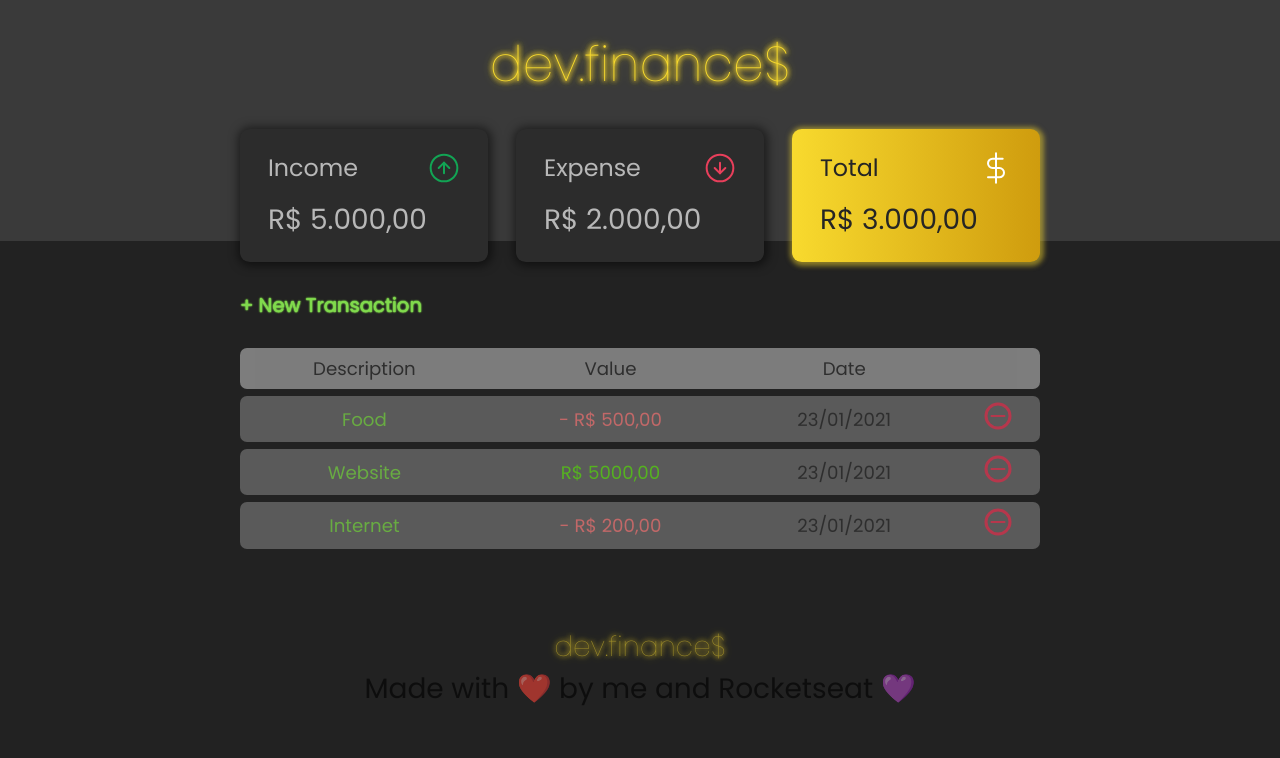
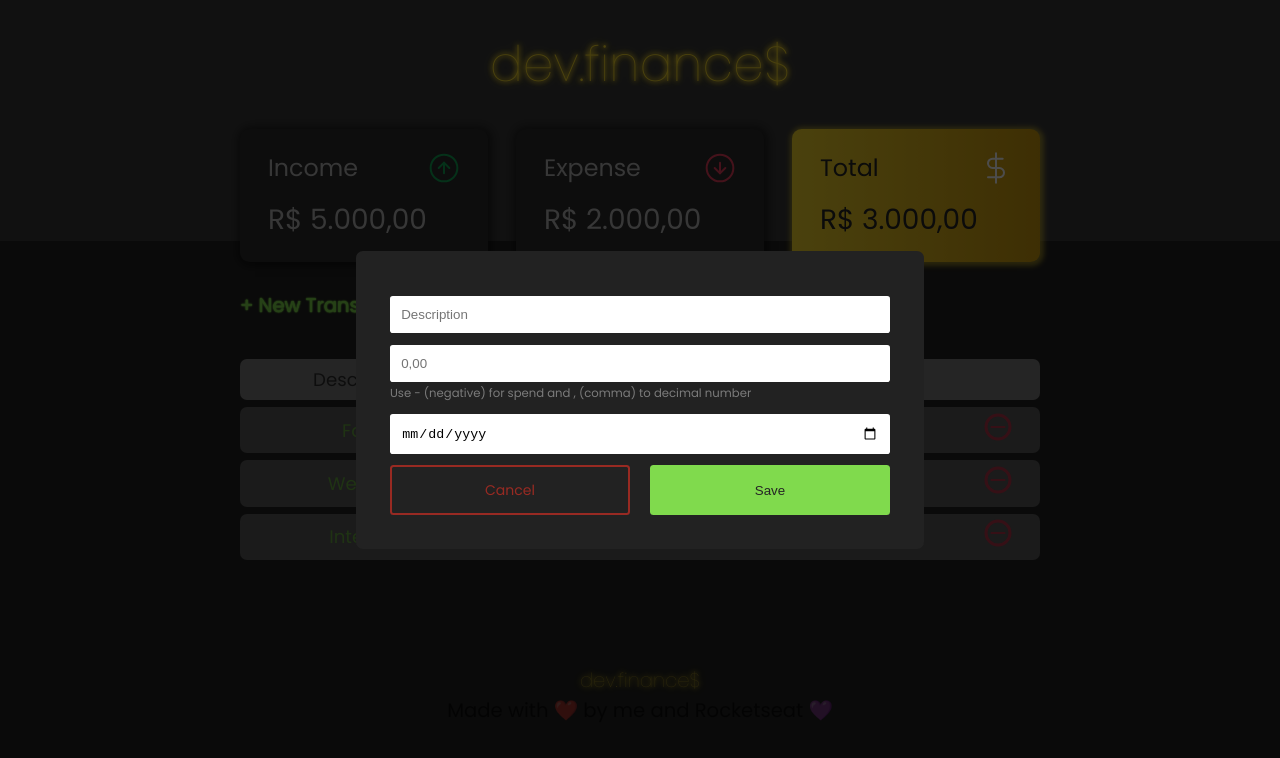
Before and after one commit to Pedro-Murilo/devfinance, a React (Create React App) app: page / in a window 1280 px wide. Shown: the top 758 px of the page. Built offline with nearby package versions, Linux system fonts and the light colour scheme.

Commit message:
style: fixed some styles and finalized Modal.js styles

```diff
--- a/src/components/Footer/FooterStyles.js
+++ b/src/components/Footer/FooterStyles.js
@@ -4,10 +4,10 @@ import { ColorNeon, ColorNeonSecondary } from '../Balance/BalanceStyles';
 
 export const FooterContainer = styled.footer`
     text-align: center;
-    padding: 5rem 0 2rem;
+    padding: 7rem 0 2rem;
     color: #000;
     opacity: 0.6;
-    font-size: 2rem;
+    font-size: 1.4rem;
 
     p:first-child {
         font-weight: 100;
--- a/src/components/Modal/Modal.js
+++ b/src/components/Modal/Modal.js
@@ -1,26 +1,36 @@
-import { ModalStyles, ModalWrapper } from "./ModalStyles";
+import { ModalStyles, ModalContainer, ScreenOnlyLabel, InputContainer, ButtonStyles, FormContainer } from "./ModalStyles";
 import { ScreenOnly } from '../Balance/BalanceStyles';
 
 const Modal = () => {
   return (
-    <ModalStyles isActive={false}>
-      <ModalWrapper>
-        <div className="form">
+    <ModalStyles isActive>
+      <ModalContainer>
+        <FormContainer>
           <ScreenOnly>Nova Transação</ScreenOnly>
 
           <form action="">
-            <div className="input-group">
-              <label htmlFor="description">Description</label>
+            <InputContainer>
+              <ScreenOnlyLabel htmlFor="description">Description</ScreenOnlyLabel>
               <input type="text" id="description" name="description" placeholder="Description" />
-            </div>
-            <div className="input-group">
-              <label htmlFor="amount">Amount</label>
+            </InputContainer>
+            <InputContainer>
+              <ScreenOnlyLabel htmlFor="amount">Amount</ScreenOnlyLabel>
               <input type="number" id="amount" name="amount" placeholder="0,00" />
-              <small>Use - (negative) for spend and , () to float</small>
-            </div>
+              <small>Use - (negative) for spend and , (comma) to decimal number</small>
+            </InputContainer>
+
+            <InputContainer>
+              <ScreenOnlyLabel for="date">Data</ScreenOnlyLabel>
+              <input type="date" id="date" name="date" />
+            </InputContainer>
+
+            <InputContainer className="actions">
+              <a href="/">Cancel</a>
+              <ButtonStyles>Save</ButtonStyles>
+            </InputContainer>
           </form>
-        </div>
-      </ModalWrapper>
+        </FormContainer>
+      </ModalContainer>
     </ModalStyles>
   );
 };
--- a/src/components/Modal/ModalStyles.js
+++ b/src/components/Modal/ModalStyles.js
@@ -1,9 +1,9 @@
-import styled, { css } from 'styled-components';
+import styled, { css } from "styled-components";
 
 export const ModalStyles = styled.div`
   width: 100%;
   height: 100%;
-    background-color: rgba(0,0, 0, 0.7);
+  background-color: rgba(0, 0, 0, 0.7);
   position: fixed;
   top: 0;
 
@@ -11,14 +11,104 @@ export const ModalStyles = styled.div`
   align-items: center;
   justify-content: center;
 
-    ${({isActive}) => !isActive && css`
+  ${({ isActive }) =>
+    !isActive &&
+    css`
       opacity: 0;
       visibility: hidden;
     `}
-`
 
-export const ModalWrapper = styled.div`
+  a {
+    color: #e73023;
+    border: 2px #e73023 solid;
+    border-radius: 0.25rem;
+
+    height: 50px;
+
+    display: flex;
+    align-items: center;
+    justify-content: center;
+
+    opacity: 0.6;
+    transition: 0.2s;
+    width: 48%;
+
+    &:hover {
+      opacity: 1;
+      color: #e44646;
+      box-shadow: 0 0 2px #e44646, 0 0 2px #e44646, 0 0 1px #e44646,
+        0 0 1px #e44646;
+    }
+  }
+`;
+
+export const ModalContainer = styled.div`
   background-color: #222;
   padding: 2.4rem;
+  border-radius: 0.5rem;
   position: relative;
+  z-index: 10;
+`;
+
+export const ScreenOnlyLabel = styled.label`
+  position: absolute;
+  width: 1px;
+  height: 1px;
+  padding: 0;
+  margin: -1px;
+  overflow: hidden;
+  clip: rect(0, 0, 0, 0);
+  white-space: nowrap;
+  border-width: 0;
+`;
+
+export const ButtonStyles = styled.button`
+  width: 100%;
+  height: 50px;
+
+  border: none;
+
+  color: #252525;
+  background: #80da4d;
+
+  padding: 0;
+  border-radius: 0.25rem;
+  cursor: pointer;
+  width: 48%;
+
+  &:hover {
+    background: #67e220;
+    box-shadow: 0 0 2px #67e220, 0 0 2px #67e220, 0 0 1px #67e220,
+      0 0 1px #67e220;
+  }
+`;
+
+export const FormContainer = styled.div`
+  max-width: 500px;
+
+  h2 {
+    margin-top: 0;
+  }
+
+  input {
+    border: none;
+    border-radius: 0.2rem;
+    padding: 0.8rem;
+    width: 100%;
+  }
+`;
+
+export const InputContainer = styled.div`
+    margin-top: .8rem;
+
+    small {
+        opacity: 0.4;
+        color: #fff;
+    }
+
+    &.actions {
+        display: flex;
+        justify-content: space-between;
+        align-items: center;
+    }
 `
--- a/src/components/Transactions/TransactionsStyles.js
+++ b/src/components/Transactions/TransactionsStyles.js
@@ -45,7 +45,7 @@ export const DataTable = styled.table`
     }
     td {
       background: #6d6d6d;
-      padding: .4rem .4rem;
+      padding: 0.4rem 0.4rem;
       font-weight: 400;
 
       img {
@@ -56,15 +56,17 @@ export const DataTable = styled.table`
 `;
 
 export const LinkStyle = styled.a`
+  display: inline-block;
+  margin-bottom: 0.8rem;
   font-size: 1.4rem;
   color: #80da4d;
   text-shadow: 0 0 2px #80da4d, 0 0 2px #80da4d, 0 0 1px #80da4d,
     0 0 1px #80da4d;
-  transition: .2s;
+  transition: 0.2s;
 
-    &:hover {
-      color: #67e220;
-      text-shadow: 0 0 2px #67e220, 0 0 2px #67e220, 0 0 1px #67e220,
-    0 0 1px #67e220;
-    }
+  &:hover {
+    color: #67e220;
+    text-shadow: 0 0 2px #67e220, 0 0 2px #67e220, 0 0 1px #67e220,
+      0 0 1px #67e220;
+  }
 `;
```
Also changed, not shown: 1 other file (tests, documents, lock files or other folders). Lines whose indentation alone changed are shown as unchanged.
